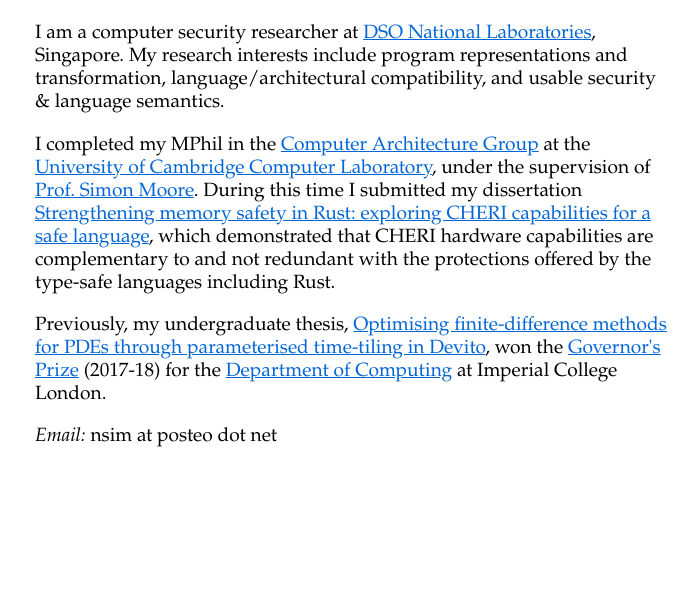
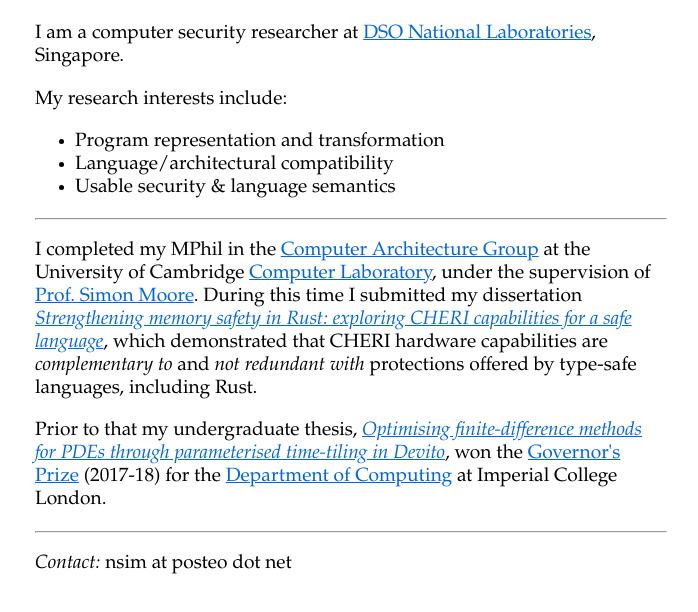
Before and after one commit to nw0/nw0.github.io, a plain HTML site: page index.html in a window 1280 px wide. Shown: the part 76-688 px from the top of the page, without its empty margins (289-987 px from the left). Drawn offline with Linux system fonts and the light colour scheme.

Commit message:
index: emphasis

```diff
--- a/index.html
+++ b/index.html
@@ -10,17 +10,26 @@
       <h1>Nicholas Sim</h1>
       <p>
         I am a computer security researcher at <a href="https://www.dso.org.sg/">DSO National Laboratories</a>, Singapore.
-        My research interests include program representations and transformation, language/architectural compatibility, and usable security &amp; language semantics.
       </p>
       <p>
-        I completed my MPhil in the <a href="https://www.cl.cam.ac.uk/research/comparch/">Computer Architecture Group</a> at the <a href="http://www.cl.cam.ac.uk">University of Cambridge Computer Laboratory</a>, under the supervision of <a href="https://www.cl.cam.ac.uk/~swm11/">Prof. Simon Moore</a>.
-        During this time I submitted my dissertation <a href="cheri-rust.pdf">Strengthening memory safety in Rust: exploring CHERI capabilities for a safe language</a>, which demonstrated that CHERI hardware capabilities are complementary to and not redundant with the protections offered by the type-safe languages including Rust.
+        My research interests include:
+        <ul>
+          <li>Program representation and transformation</li>
+          <li>Language/architectural compatibility</li>
+          <li>Usable security &amp; language semantics</li>
+        </ul>
+      </p>
+      <hr/>
+      <p>
+        I completed my MPhil in the <a href="https://www.cl.cam.ac.uk/research/comparch/">Computer Architecture Group</a> at the University of Cambridge <a href="http://www.cl.cam.ac.uk">Computer Laboratory</a>, under the supervision of <a href="https://www.cl.cam.ac.uk/~swm11/">Prof. Simon Moore</a>.
+        During this time I submitted my dissertation <a href="cheri-rust.pdf"><i>Strengthening memory safety in Rust: exploring CHERI capabilities for a safe language</i></a>, which demonstrated that CHERI hardware capabilities are <i>complementary to</i> and <i>not redundant with</i> protections offered by type-safe languages, including Rust.
       </p>
       <p>
-        Previously, my undergraduate thesis, <a href="https://www.imperial.ac.uk/media/imperial-college/faculty-of-engineering/computing/public/1718-ug-projects/Nicholas-Sim-Optimising-finite-difference-methods-for-PDEs-through-parameterised-time-tiling-in-Devito.pdf">Optimising finite-difference methods for PDEs through parameterised time-tiling in Devito</a>, won the <a href="https://www.imperial.ac.uk/computing/prospective-students/distinguished-projects/ug-prizes/archive/">Governor's Prize</a> (2017-18) for the <a href="https://www.doc.ic.ac.uk/">Department of Computing</a> at Imperial College London.
+        Prior to that my undergraduate thesis, <a href="https://www.imperial.ac.uk/media/imperial-college/faculty-of-engineering/computing/public/1718-ug-projects/Nicholas-Sim-Optimising-finite-difference-methods-for-PDEs-through-parameterised-time-tiling-in-Devito.pdf"><i>Optimising finite-difference methods for PDEs through parameterised time-tiling in Devito</i></a>, won the <a href="https://www.imperial.ac.uk/computing/prospective-students/distinguished-projects/ug-prizes/archive/">Governor's Prize</a> (2017-18) for the <a href="https://www.doc.ic.ac.uk/">Department of Computing</a> at Imperial College London.
       </p>
+      <hr/>
       <p>
-        <i>Email:</i> nsim at posteo dot net<br/>
+        <i>Contact:</i> nsim at posteo dot net<br/>
       </p>
     </div>
   </body>
```
